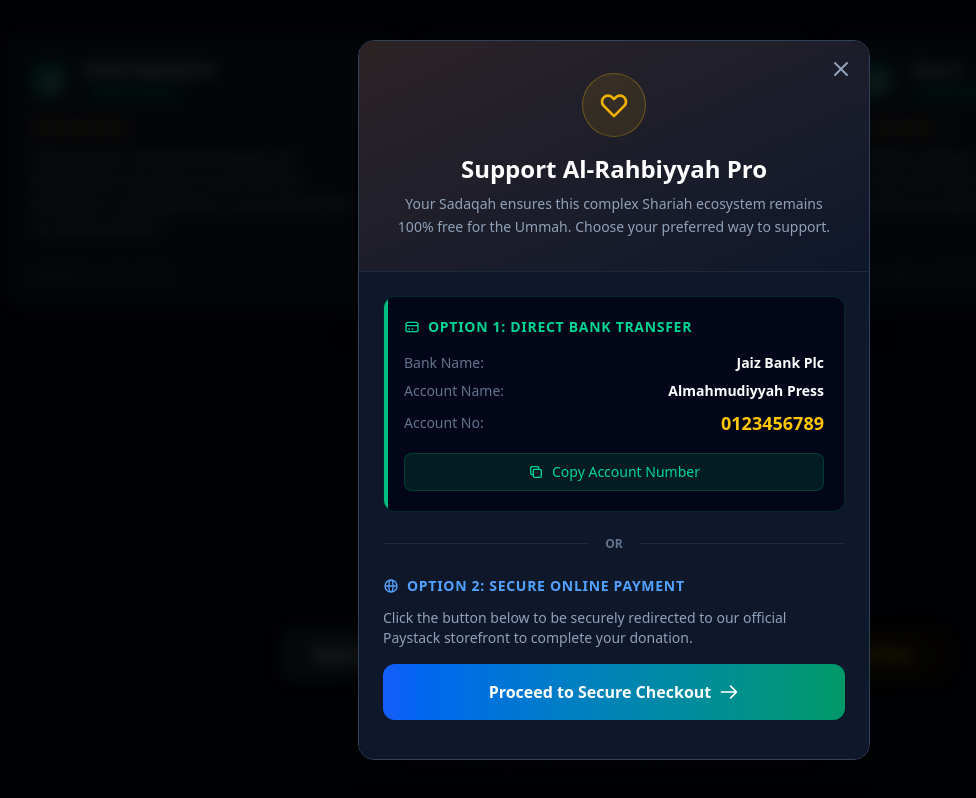
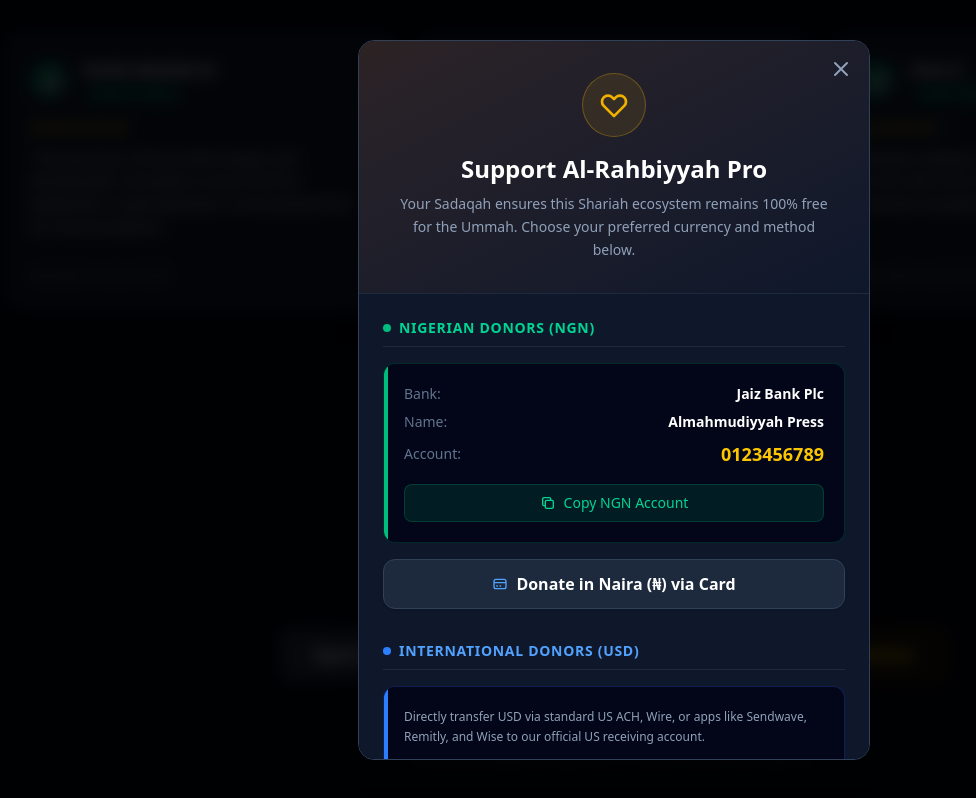
Before and after one commit to drmahmudma-bida/alrahbiyyah-pro, a Next.js app: page / in a window 1280 px wide. Both pictures are taken after a click on the button "Donate Fisabilillah". Shown: the part 2839-3637 px from the top of the page, without its empty margins (26-1002 px from the left). Built offline with nearby package versions, Linux system fonts and the light colour scheme.

Commit message:
fix paystack and Grey

```diff
--- a/src/app/page.tsx
+++ b/src/app/page.tsx
@@ -211,7 +211,7 @@
 
       {/* --- DONATION MODAL --- */}
       {showDonationModal && (
-        <div className="fixed inset-0 bg-black/80 backdrop-blur-sm z-[100] flex items-center justify-center p-4 animate-in fade-in duration-300">
+        <div className="fixed inset-0 bg-black/80 backdrop-blur-sm z-[100] flex items-center justify-center p-4 animate-in fade-in duration-300 print-hide">
           <div className="bg-slate-900 border border-slate-700 rounded-2xl max-w-lg w-full shadow-2xl overflow-y-auto max-h-[90vh] relative">
             <button onClick={() => setShowDonationModal(false)} className="absolute top-4 right-4 text-slate-400 hover:text-white transition-colors z-10">
               <svg className="w-6 h-6" fill="none" stroke="currentColor" viewBox="0 0 24 24"><path strokeLinecap="round" strokeLinejoin="round" strokeWidth="2" d="M6 18L18 6M6 6l12 12"></path></svg>
@@ -223,69 +223,105 @@
               </div>
               <h3 className="text-2xl font-bold text-white mb-2">Support Al-Rahbiyyah Pro</h3>
               <p className="text-slate-400 text-sm leading-relaxed">
-                Your Sadaqah ensures this complex Shariah ecosystem remains 100% free for the Ummah. Choose your preferred way to support.
+                Your Sadaqah ensures this Shariah ecosystem remains 100% free for the Ummah. Choose your preferred currency and method below.
               </p>
             </div>
 
             <div className="p-6 space-y-6">
-              {/* Option 1: Bank Transfer */}
+
+              {/* --- NGN LOCAL PAYMENT METHODS --- */}
+              <div className="space-y-4">
+                <h4 className="text-emerald-400 font-bold flex items-center text-sm uppercase tracking-wider border-b border-slate-800 pb-2">
+                  <span className="w-2 h-2 rounded-full bg-emerald-500 mr-2"></span>
+                  Nigerian Donors (NGN)
+                </h4>
+
                 <div className="bg-slate-950 border border-emerald-900/50 rounded-xl p-5 relative overflow-hidden">
                   <div className="absolute top-0 left-0 w-1 h-full bg-emerald-500"></div>
-                <h4 className="text-emerald-400 font-bold mb-4 flex items-center text-sm uppercase tracking-wider">
-                  <svg className="w-4 h-4 mr-2" fill="none" stroke="currentColor" viewBox="0 0 24 24"><path strokeLinecap="round" strokeLinejoin="round" strokeWidth="2" d="M3 10h18M7 15h1m4 0h1m-7 4h12a3 3 0 003-3V8a3 3 0 00-3-3H6a3 3 0 00-3 3v8a3 3 0 003 3z"></path></svg>
-                  Option 1: Direct Bank Transfer
-                </h4>
-
                   <div className="space-y-2 mb-4">
                     <div className="flex justify-between text-sm">
-                    <span className="text-slate-500">Bank Name:</span>
+                      <span className="text-slate-500">Bank:</span>
                       <span className="text-white font-semibold">Jaiz Bank Plc</span>
                     </div>
                     <div className="flex justify-between text-sm">
-                    <span className="text-slate-500">Account Name:</span>
+                      <span className="text-slate-500">Name:</span>
                       <span className="text-white font-semibold">Almahmudiyyah Press</span>
                     </div>
                     <div className="flex justify-between text-sm items-center">
-                    <span className="text-slate-500">Account No:</span>
+                      <span className="text-slate-500">Account:</span>
                       <span className="text-yellow-400 font-bold text-lg">0123456789</span>
                     </div>
                   </div>
-
                   <button
                     onClick={() => copyToClipboard('0123456789')}
                     className="w-full py-2 bg-emerald-900/30 text-emerald-400 font-medium rounded-lg hover:bg-emerald-800/40 transition-colors border border-emerald-800/50 flex justify-center items-center gap-2 text-sm"
                   >
                     <svg className="w-4 h-4" fill="none" stroke="currentColor" viewBox="0 0 24 24"><path strokeLinecap="round" strokeLinejoin="round" strokeWidth="2" d="M8 16H6a2 2 0 01-2-2V6a2 2 0 012-2h8a2 2 0 012 2v2m-6 12h8a2 2 0 002-2v-8a2 2 0 00-2-2h-8a2 2 0 00-2 2v8a2 2 0 002 2z"></path></svg>
-                  Copy Account Number
+                    Copy NGN Account
                   </button>
                 </div>
-
-              <div className="relative flex items-center justify-center">
-                <div className="border-t border-slate-800 w-full absolute"></div>
-                <span className="bg-slate-900 px-4 text-xs text-slate-500 relative z-10 uppercase font-bold">Or</span>
-              </div>
-
-              {/* Option 2: Paystack Gateway Link */}
-              <div>
-                <h4 className="text-blue-400 font-bold mb-3 flex items-center text-sm uppercase tracking-wider">
-                  <svg className="w-4 h-4 mr-2" fill="none" stroke="currentColor" viewBox="0 0 24 24"><path strokeLinecap="round" strokeLinejoin="round" strokeWidth="2" d="M21 12a9 9 0 01-9 9m9-9a9 9 0 00-9-9m9 9H3m9 9a9 9 0 01-9-9m9 9c1.657 0 3-4.03 3-9s-1.343-9-3-9m0 18c-1.657 0-3-4.03-3-9s1.343-9 3-9m-9 9a9 9 0 019-9"></path></svg>
-                  Option 2: Secure Online Payment
-                </h4>
-
-                <p className="text-sm text-slate-400 mb-4">
-                  Click the button below to be securely redirected to our official Paystack storefront to complete your donation.
-                </p>
 
                 <a
                   href="https://paystack.shop/pay/x2gnn2vwrt"
                   target="_blank"
                   rel="noopener noreferrer"
-                  className="w-full py-4 bg-gradient-to-r from-blue-600 to-emerald-600 text-white font-bold rounded-xl hover:shadow-[0_0_20px_rgba(37,99,235,0.4)] transition-all transform hover:scale-[1.02] flex justify-center items-center gap-2 mb-4"
+                  className="w-full py-3 bg-slate-800 text-white font-semibold rounded-xl hover:bg-slate-700 border border-slate-700 transition-all flex justify-center items-center gap-2 shadow-sm"
                 >
-                  Proceed to Secure Checkout
-                  <svg className="w-5 h-5" fill="none" stroke="currentColor" viewBox="0 0 24 24"><path strokeLinecap="round" strokeLinejoin="round" strokeWidth="2" d="M14 5l7 7m0 0l-7 7m7-7H3"></path></svg>
+                  <svg className="w-4 h-4 text-blue-400" fill="none" stroke="currentColor" viewBox="0 0 24 24"><path strokeLinecap="round" strokeLinejoin="round" strokeWidth="2" d="M3 10h18M7 15h1m4 0h1m-7 4h12a3 3 0 003-3V8a3 3 0 00-3-3H6a3 3 0 00-3 3v8a3 3 0 003 3z"></path></svg>
+                  Donate in Naira (₦) via Card
                 </a>
               </div>
+
+              {/* --- USD INTERNATIONAL PAYMENT METHOD --- */}
+              <div className="space-y-4 pt-2">
+                <h4 className="text-blue-400 font-bold flex items-center text-sm uppercase tracking-wider border-b border-slate-800 pb-2">
+                  <span className="w-2 h-2 rounded-full bg-blue-500 mr-2"></span>
+                  International Donors (USD)
+                </h4>
+
+                <div className="bg-slate-950 border border-blue-900/50 rounded-xl p-5 relative overflow-hidden">
+                  <div className="absolute top-0 left-0 w-1 h-full bg-blue-500"></div>
+                  <p className="text-xs text-slate-400 mb-4 leading-relaxed">
+                    Directly transfer USD via standard US ACH, Wire, or apps like Sendwave, Remitly, and Wise to our official US receiving account.
+                  </p>
+
+                  <div className="space-y-2 mb-4">
+                    <div className="flex justify-between text-sm">
+                      <span className="text-slate-500">Bank Name:</span>
+                      <span className="text-white font-semibold text-right">Lead Bank</span>
+                    </div>
+                    <div className="flex justify-between text-sm">
+                      <span className="text-slate-500">Account Name:</span>
+                      <span className="text-white font-semibold text-right">Muhammad Abdullahi Mahmud</span>
+                    </div>
+                    <div className="flex justify-between text-sm items-center mt-2">
+                      <span className="text-slate-500">Account No:</span>
+                      <span className="text-yellow-400 font-bold text-lg">219503676583</span>
+                    </div>
+                    <div className="flex justify-between text-sm items-center">
+                      <span className="text-slate-500">Routing No:</span>
+                      <span className="text-slate-300 font-medium tracking-wider">101019644</span>
+                    </div>
+                    <div className="flex justify-between text-sm items-center">
+                      <span className="text-slate-500">Account Type:</span>
+                      <span className="text-slate-300 font-medium">Checking</span>
+                    </div>
+                    <div className="flex justify-between text-sm mt-2 pt-2 border-t border-slate-800">
+                      <span className="text-slate-500">Bank Address:</span>
+                      <span className="text-slate-400 text-right text-xs max-w-[150px]">1801 Main St., Kansas City, MO 64108</span>
+                    </div>
+                  </div>
+
+                  <button
+                    onClick={() => copyToClipboard('219503676583')}
+                    className="w-full py-2 bg-blue-900/30 text-blue-400 font-medium rounded-lg hover:bg-blue-800/40 transition-colors border border-blue-800/50 flex justify-center items-center gap-2 text-sm"
+                  >
+                    <svg className="w-4 h-4" fill="none" stroke="currentColor" viewBox="0 0 24 24"><path strokeLinecap="round" strokeLinejoin="round" strokeWidth="2" d="M8 16H6a2 2 0 01-2-2V6a2 2 0 012-2h8a2 2 0 012 2v2m-6 12h8a2 2 0 002-2v-8a2 2 0 00-2-2h-8a2 2 0 00-2 2v8a2 2 0 002 2z"></path></svg>
+                    Copy USD Account
+                  </button>
+                </div>
+              </div>
+
             </div>
           </div>
         </div>
--- a/src/components/Dashboard.tsx
+++ b/src/components/Dashboard.tsx
@@ -81,16 +81,16 @@
 
   const copyToClipboard = (text: string) => {
     navigator.clipboard.writeText(text);
-    alert("Account Number Copied!");
+    alert("Copied to clipboard!");
   };
 
   const HeirCounter = ({ name, label, max = 99 }: { name: string, label: string, max?: number }) => (
-    <div className="flex items-center justify-between bg-slate-950 border border-slate-800 p-3 rounded-xl hover:border-yellow-600/30 transition-colors">
-      <span className="text-slate-300 font-medium">{label}</span>
+    <div className="flex items-center justify-between bg-slate-950 border border-slate-800 p-3 rounded-xl hover:border-yellow-600/30 transition-colors print:border-none print:bg-transparent print:p-1">
+      <span className="text-slate-300 font-medium print:text-black">{label}</span>
       <div className="flex items-center gap-3">
-        <button onClick={() => updateHeir(name, -1)} className="w-8 h-8 rounded-full bg-slate-800 text-slate-400 hover:bg-slate-700 hover:text-white flex items-center justify-center font-bold transition-colors">-</button>
-        <span className="w-4 text-center text-white font-bold">{heirs[name as keyof typeof heirs]}</span>
-        <button onClick={() => { if (heirs[name as keyof typeof heirs] < max) updateHeir(name, 1); }} className="w-8 h-8 rounded-full bg-slate-800 text-yellow-500 hover:bg-yellow-600/20 hover:text-yellow-400 flex items-center justify-center font-bold transition-colors">+</button>
+        <button onClick={() => updateHeir(name, -1)} className="w-8 h-8 rounded-full bg-slate-800 text-slate-400 hover:bg-slate-700 hover:text-white flex items-center justify-center font-bold transition-colors print:hidden">-</button>
+        <span className="w-4 text-center text-white font-bold print:text-black">{heirs[name as keyof typeof heirs]}</span>
+        <button onClick={() => { if (heirs[name as keyof typeof heirs] < max) updateHeir(name, 1); }} className="w-8 h-8 rounded-full bg-slate-800 text-yellow-500 hover:bg-yellow-600/20 hover:text-yellow-400 flex items-center justify-center font-bold transition-colors print:hidden">+</button>
       </div>
     </div>
   );
@@ -110,6 +110,7 @@
 
       {/* --- ALL INPUT SECTIONS (Hidden during PDF generation) --- */}
       <div className="print-hide space-y-8">
+
         {/* --- SEQUENCER --- */}
         <div className="bg-slate-900 border border-slate-700 rounded-2xl p-6 md:p-8 shadow-xl relative overflow-hidden">
           <div className="flex flex-col md:flex-row justify-between md:items-center mb-8 relative z-10 gap-4">
@@ -444,69 +445,105 @@
               </div>
               <h3 className="text-2xl font-bold text-white mb-2">Support Al-Rahbiyyah Pro</h3>
               <p className="text-slate-400 text-sm leading-relaxed">
-                Your Sadaqah ensures this complex Shariah ecosystem remains 100% free for the Ummah. Choose your preferred way to support.
+                Your Sadaqah ensures this Shariah ecosystem remains 100% free for the Ummah. Choose your preferred currency and method below.
               </p>
             </div>
 
             <div className="p-6 space-y-6">
-              {/* Option 1: Bank Transfer */}
+
+              {/* --- NGN LOCAL PAYMENT METHODS --- */}
+              <div className="space-y-4">
+                <h4 className="text-emerald-400 font-bold flex items-center text-sm uppercase tracking-wider border-b border-slate-800 pb-2">
+                  <span className="w-2 h-2 rounded-full bg-emerald-500 mr-2"></span>
+                  Nigerian Donors (NGN)
+                </h4>
+
                 <div className="bg-slate-950 border border-emerald-900/50 rounded-xl p-5 relative overflow-hidden">
                   <div className="absolute top-0 left-0 w-1 h-full bg-emerald-500"></div>
-                <h4 className="text-emerald-400 font-bold mb-4 flex items-center text-sm uppercase tracking-wider">
-                  <svg className="w-4 h-4 mr-2" fill="none" stroke="currentColor" viewBox="0 0 24 24"><path strokeLinecap="round" strokeLinejoin="round" strokeWidth="2" d="M3 10h18M7 15h1m4 0h1m-7 4h12a3 3 0 003-3V8a3 3 0 00-3-3H6a3 3 0 00-3 3v8a3 3 0 003 3z"></path></svg>
-                  Option 1: Direct Bank Transfer
-                </h4>
-
                   <div className="space-y-2 mb-4">
                     <div className="flex justify-between text-sm">
-                    <span className="text-slate-500">Bank Name:</span>
+                      <span className="text-slate-500">Bank:</span>
                       <span className="text-white font-semibold">Jaiz Bank Plc</span>
                     </div>
                     <div className="flex justify-between text-sm">
-                    <span className="text-slate-500">Account Name:</span>
+                      <span className="text-slate-500">Name:</span>
                       <span className="text-white font-semibold">Almahmudiyyah Press</span>
                     </div>
                     <div className="flex justify-between text-sm items-center">
-                    <span className="text-slate-500">Account No:</span>
+                      <span className="text-slate-500">Account:</span>
                       <span className="text-yellow-400 font-bold text-lg">0123456789</span>
                     </div>
                   </div>
-
                   <button
                     onClick={() => copyToClipboard('0123456789')}
                     className="w-full py-2 bg-emerald-900/30 text-emerald-400 font-medium rounded-lg hover:bg-emerald-800/40 transition-colors border border-emerald-800/50 flex justify-center items-center gap-2 text-sm"
                   >
                     <svg className="w-4 h-4" fill="none" stroke="currentColor" viewBox="0 0 24 24"><path strokeLinecap="round" strokeLinejoin="round" strokeWidth="2" d="M8 16H6a2 2 0 01-2-2V6a2 2 0 012-2h8a2 2 0 012 2v2m-6 12h8a2 2 0 002-2v-8a2 2 0 00-2-2h-8a2 2 0 00-2 2v8a2 2 0 002 2z"></path></svg>
-                  Copy Account Number
+                    Copy NGN Account
                   </button>
                 </div>
-
-              <div className="relative flex items-center justify-center">
-                <div className="border-t border-slate-800 w-full absolute"></div>
-                <span className="bg-slate-900 px-4 text-xs text-slate-500 relative z-10 uppercase font-bold">Or</span>
-              </div>
-
-              {/* Option 2: Paystack Gateway Link */}
-              <div>
-                <h4 className="text-blue-400 font-bold mb-3 flex items-center text-sm uppercase tracking-wider">
-                  <svg className="w-4 h-4 mr-2" fill="none" stroke="currentColor" viewBox="0 0 24 24"><path strokeLinecap="round" strokeLinejoin="round" strokeWidth="2" d="M21 12a9 9 0 01-9 9m9-9a9 9 0 00-9-9m9 9H3m9 9a9 9 0 01-9-9m9 9c1.657 0 3-4.03 3-9s-1.343-9-3-9m0 18c-1.657 0-3-4.03-3-9s1.343-9 3-9m-9 9a9 9 0 019-9"></path></svg>
-                  Option 2: Secure Online Payment
-                </h4>
-
-                <p className="text-sm text-slate-400 mb-4">
-                  Click the button below to be securely redirected to our official Paystack storefront to complete your donation.
-                </p>
 
                 <a
                   href="https://paystack.shop/pay/x2gnn2vwrt"
                   target="_blank"
                   rel="noopener noreferrer"
-                  className="w-full py-4 bg-gradient-to-r from-blue-600 to-emerald-600 text-white font-bold rounded-xl hover:shadow-[0_0_20px_rgba(37,99,235,0.4)] transition-all transform hover:scale-[1.02] flex justify-center items-center gap-2 mb-4"
+                  className="w-full py-3 bg-slate-800 text-white font-semibold rounded-xl hover:bg-slate-700 border border-slate-700 transition-all flex justify-center items-center gap-2 shadow-sm"
                 >
-                  Proceed to Secure Checkout
-                  <svg className="w-5 h-5" fill="none" stroke="currentColor" viewBox="0 0 24 24"><path strokeLinecap="round" strokeLinejoin="round" strokeWidth="2" d="M14 5l7 7m0 0l-7 7m7-7H3"></path></svg>
+                  <svg className="w-4 h-4 text-blue-400" fill="none" stroke="currentColor" viewBox="0 0 24 24"><path strokeLinecap="round" strokeLinejoin="round" strokeWidth="2" d="M3 10h18M7 15h1m4 0h1m-7 4h12a3 3 0 003-3V8a3 3 0 00-3-3H6a3 3 0 00-3 3v8a3 3 0 003 3z"></path></svg>
+                  Donate in Naira (₦) via Card
                 </a>
               </div>
+
+              {/* --- USD INTERNATIONAL PAYMENT METHOD --- */}
+              <div className="space-y-4 pt-2">
+                <h4 className="text-blue-400 font-bold flex items-center text-sm uppercase tracking-wider border-b border-slate-800 pb-2">
+                  <span className="w-2 h-2 rounded-full bg-blue-500 mr-2"></span>
+                  International Donors (USD)
+                </h4>
+
+                <div className="bg-slate-950 border border-blue-900/50 rounded-xl p-5 relative overflow-hidden">
+                  <div className="absolute top-0 left-0 w-1 h-full bg-blue-500"></div>
+                  <p className="text-xs text-slate-400 mb-4 leading-relaxed">
+                    Directly transfer USD via standard US ACH, Wire, or apps like Sendwave, Remitly, and Wise to our official US receiving account.
+                  </p>
+
+                  <div className="space-y-2 mb-4">
+                    <div className="flex justify-between text-sm">
+                      <span className="text-slate-500">Bank Name:</span>
+                      <span className="text-white font-semibold text-right">Lead Bank</span>
+                    </div>
+                    <div className="flex justify-between text-sm">
+                      <span className="text-slate-500">Account Name:</span>
+                      <span className="text-white font-semibold text-right">Muhammad Abdullahi Mahmud</span>
+                    </div>
+                    <div className="flex justify-between text-sm items-center mt-2">
+                      <span className="text-slate-500">Account No:</span>
+                      <span className="text-yellow-400 font-bold text-lg">219503676583</span>
+                    </div>
+                    <div className="flex justify-between text-sm items-center">
+                      <span className="text-slate-500">Routing No:</span>
+                      <span className="text-slate-300 font-medium tracking-wider">101019644</span>
+                    </div>
+                    <div className="flex justify-between text-sm items-center">
+                      <span className="text-slate-500">Account Type:</span>
+                      <span className="text-slate-300 font-medium">Checking</span>
+                    </div>
+                    <div className="flex justify-between text-sm mt-2 pt-2 border-t border-slate-800">
+                      <span className="text-slate-500">Bank Address:</span>
+                      <span className="text-slate-400 text-right text-xs max-w-[150px]">1801 Main St., Kansas City, MO 64108</span>
+                    </div>
+                  </div>
+
+                  <button
+                    onClick={() => copyToClipboard('219503676583')}
+                    className="w-full py-2 bg-blue-900/30 text-blue-400 font-medium rounded-lg hover:bg-blue-800/40 transition-colors border border-blue-800/50 flex justify-center items-center gap-2 text-sm"
+                  >
+                    <svg className="w-4 h-4" fill="none" stroke="currentColor" viewBox="0 0 24 24"><path strokeLinecap="round" strokeLinejoin="round" strokeWidth="2" d="M8 16H6a2 2 0 01-2-2V6a2 2 0 012-2h8a2 2 0 012 2v2m-6 12h8a2 2 0 002-2v-8a2 2 0 00-2-2h-8a2 2 0 00-2 2v8a2 2 0 002 2z"></path></svg>
+                    Copy USD Account
+                  </button>
+                </div>
+              </div>
+
             </div>
           </div>
         </div>
```
Lines whose indentation alone changed are shown as unchanged.
